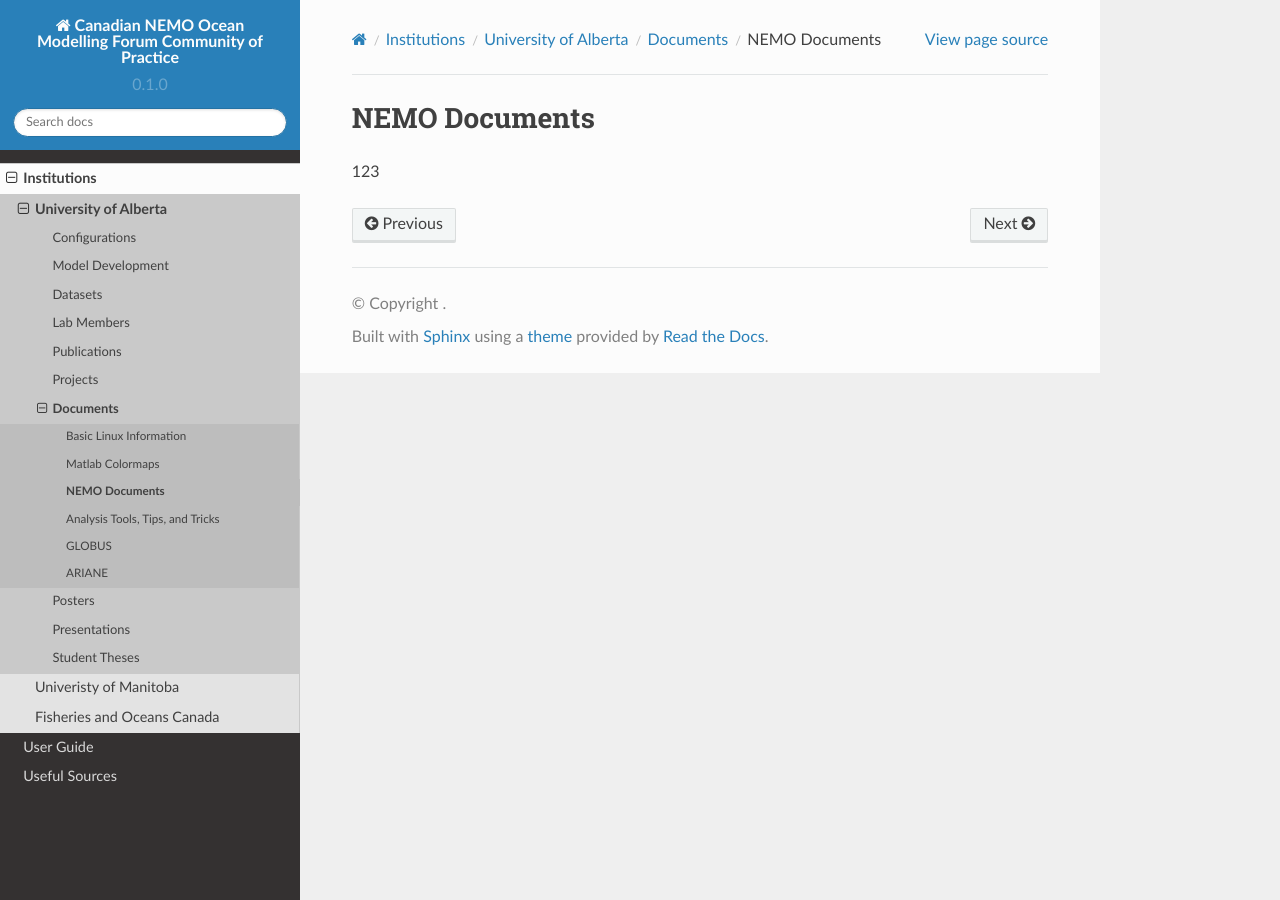
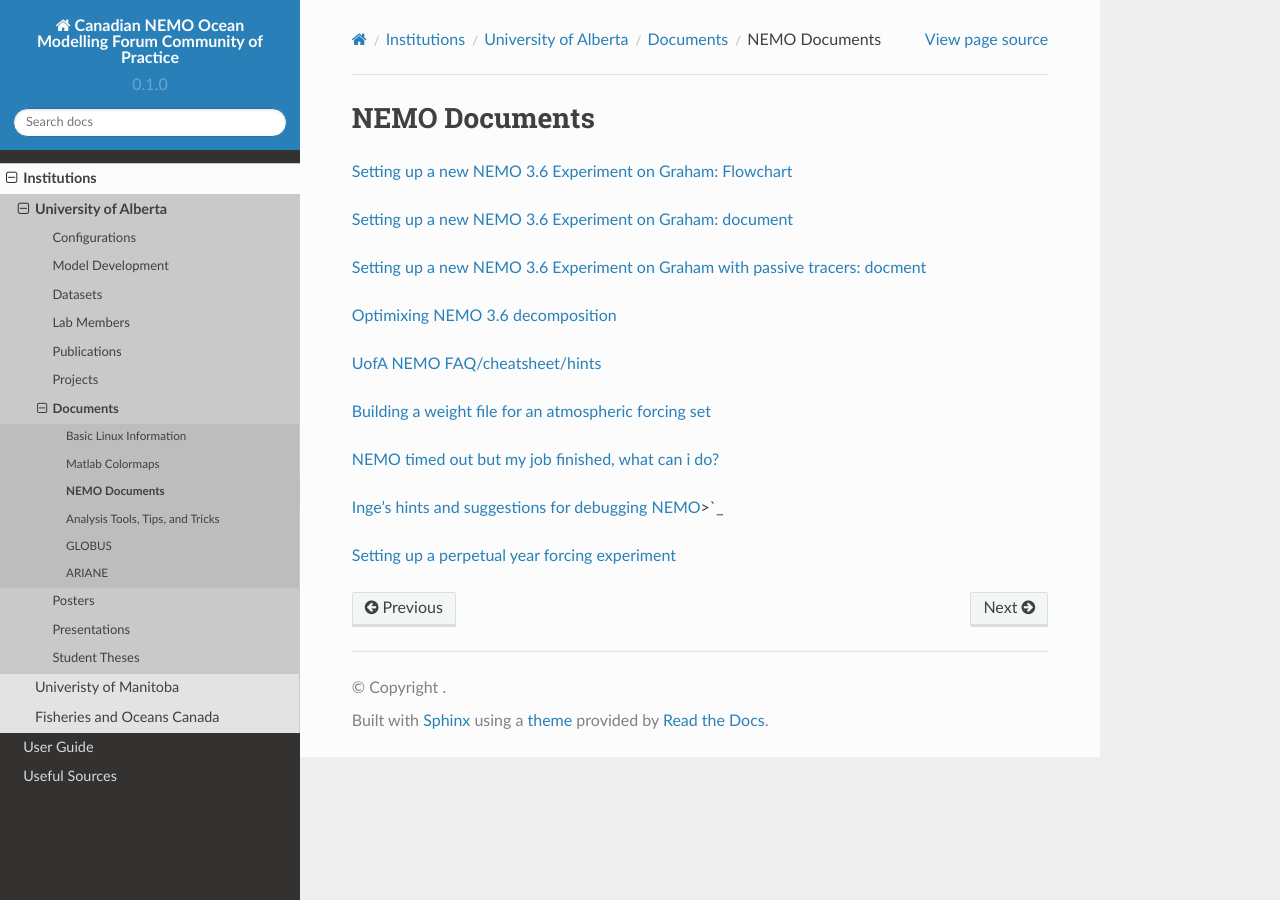
Before and after one commit to UofA-NEMO/Canadian-NEMO-Ocean-Modelling-Forum-Community-of-Practice, a Sphinx documentation site: the page built from docs/Institutions/UofA/Documents/NEMOdocuments.rst, in a window 1280 px wide. Built offline with Sphinx 7.4.7 and the Read the Docs theme 2.0.0, drawn with Linux system fonts in a browser that asks for light colours; pages that are not in the unit, such as notebooks, are missing from menus.

Commit message:
Update NEMOdocuments.rst

```diff
--- a/docs/Institutions/UofA/Documents/NEMOdocuments.rst
+++ b/docs/Institutions/UofA/Documents/NEMOdocuments.rst
@@ -1,4 +1,20 @@
 NEMO Documents
 ===============
 
-123
+`Setting up a new NEMO 3.6 Experiment on Graham: Flowchart <https://lucid.app/lucidchart/81024a6b-ac08-4921-930d-fe0ccc99a41d/view?page=0_0#>`_
+
+`Setting up a new NEMO 3.6 Experiment on Graham: document  <https://docs.google.com/document/d/1W2v8cVzn6AiH2SF37aibwz1p_gZpIbgl/edit>`_
+
+`Setting up a new NEMO 3.6 Experiment on Graham with passive tracers: docment <https://docs.google.com/document/d/12Nzcb61-5_qufylLfv8NJDHcX4JXhTX7zUVX-rQ_MIk/edit>`_
+
+`Optimixing NEMO 3.6 decomposition <https://docs.google.com/document/d/1Fx6kQOL6UJxaxDruBoPRz-G5UjJHi-8zH42tc1hVcWI/edit>`_
+
+`UofA NEMO FAQ/cheatsheet/hints <https://docs.google.com/document/d/e/2PACX-1vQeYJDD-kAk9ffCqOU15fm27I8FbWCtPdxipjUDHtXtel38-B71xWMeID6k_T6QRaZJ_E4xNFHmCxqk/pub>`_
+
+`Building a weight file for an atmospheric forcing set <https://docs.google.com/document/d/1eIVUDuVo6jB9R4E2EJ94IQupdCAvxDZ4l3WwWMkrpww/edit>`_
+
+`NEMO timed out but my job finished, what can i do? <https://docs.google.com/document/d/18ZxZAJbwPkFo_wDmAeVc5IValYMT6xj7Yma4IMhfjX0/edit?usp=sharing>`_
+
+`Inge's hints and suggestions for debugging NEMO <https://docs.google.com/document/d/1UmRvh9IzNX8iATCheNZ4ZpxNTqyDEM4ipnx0Pdxto3o/edit>`_>`_
+
+`Setting up a perpetual year forcing experiment <https://docs.google.com/document/d/1yq6X-NkuLIG8nfOJYV3KVofmCbfl7EoeJK0WVl-2lJc/edit>`_
```
